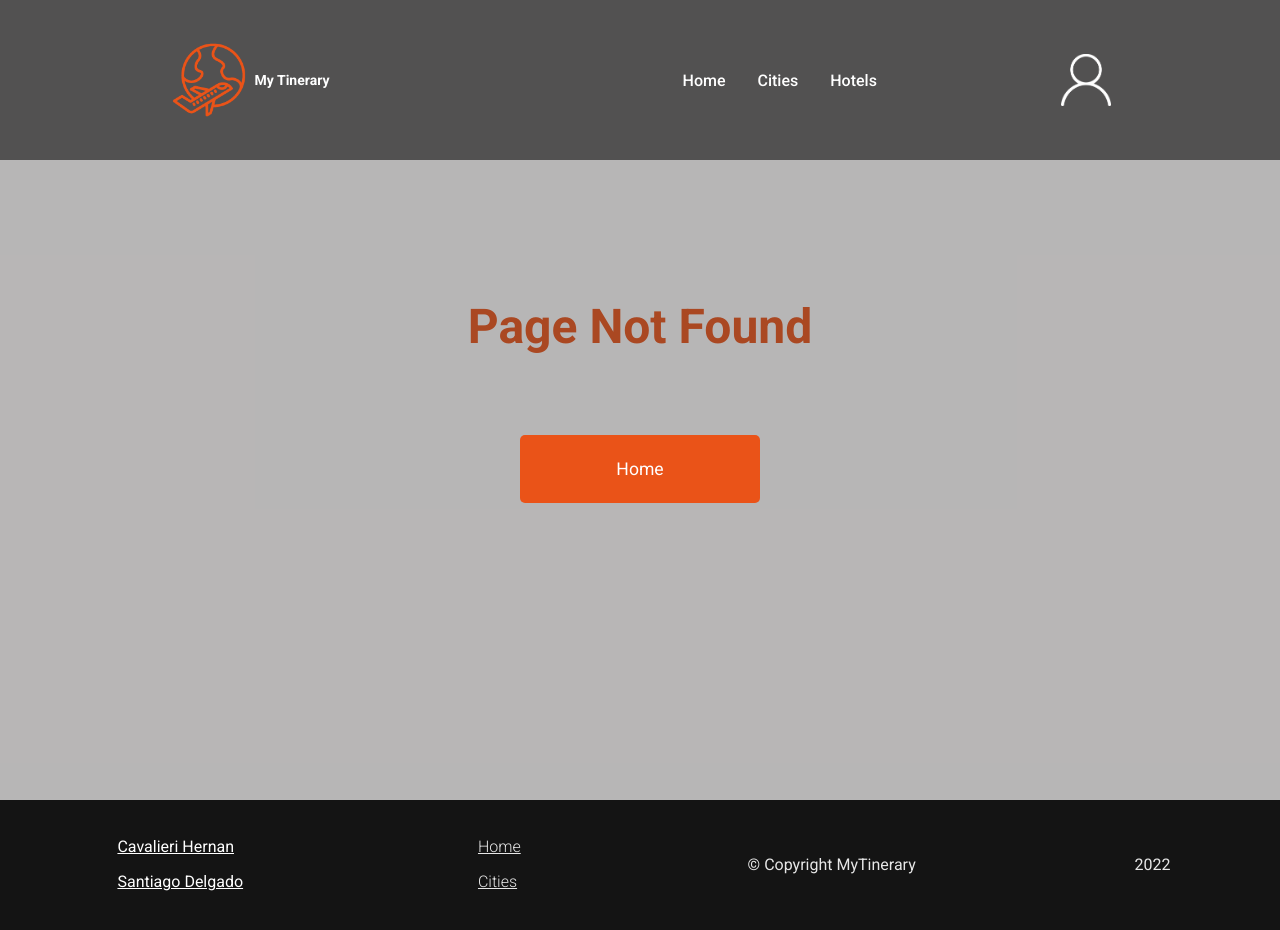
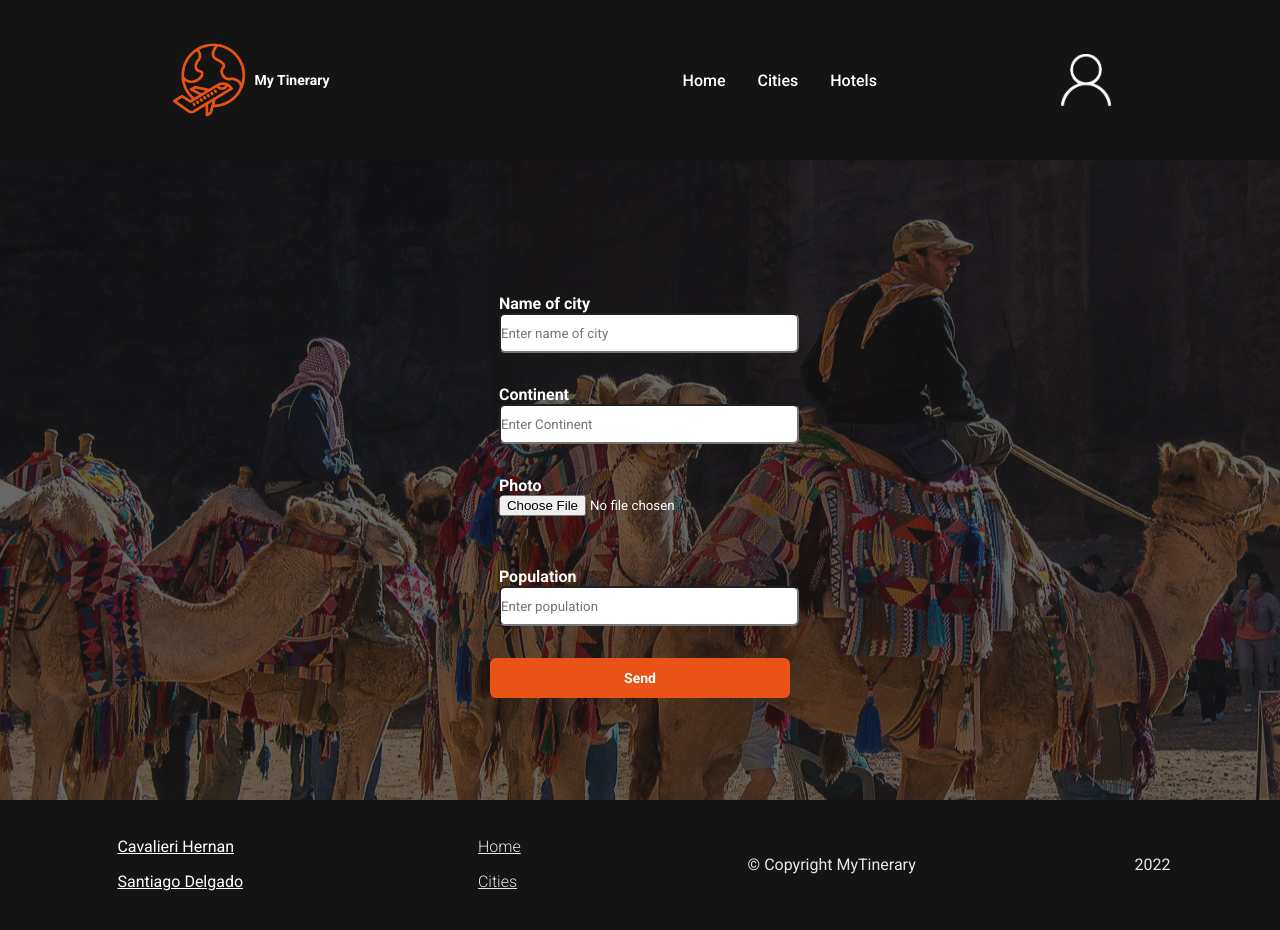
Before and after one commit to SantiagoDelgadoo/my-tinerary-team-kingca-one, a React (Create React App) app: page /newcity in a window 1280 px wide. Before the commit this address had no page. Shown: the top 930 px of the page. Built offline with nearby package versions, Linux system fonts and the light colour scheme.

Commit message:
termine la tarea 13 hernan volve de la costa a confirmame los pull request por favor te lo pido

```diff
--- a/src/App.css
+++ b/src/App.css
@@ -5,12 +5,6 @@
   font-family: 'Roboto', sans-serif;
 }
 
-  .containerGrande {
-  min-height: 100vh;
-  width: 100%;
-  background-color: rgba(57, 53, 53, 0.362);
-  position: absolute;
-}
 
 .FirstContainer {
   color: white;
@@ -27,7 +21,7 @@
   min-height: 20vh;
   display: flex;
   width: 100%;
-  background-color: rgba(15, 14, 14, 0.596);
+  background-color:rgb(20, 20, 20);
   top: 0px;
   display: flex;
   align-items: center;
@@ -408,6 +402,41 @@ fieldset {
 }
 
 
+/* ARRANCA NEWCITY */
+.containerNewCity {
+  background-image: url(/public/img/img-camellos.jpg);
+  min-height: 80vh;
+  width: 100%;
+  background-position: center;
+  display: flex;
+  justify-content: center;
+  align-items: center;
+}
+
+.containerFormCities {
+  display: flex;
+  justify-content: center;
+  align-items: center;
+  margin-top: 2rem;
+  flex-direction: column;
+}
+
+.containerFormCities input {
+  display: flex;
+  flex-direction: column;
+  width: 300px;
+  height: 40px;
+  border-radius: 6px;
+}
+
+.containerFormCities label {
+  color: white;
+  font-weight: 700;
+  font-size: 16px;
+}
+
+
+
 /* --------------------------------------------------------------------------------------------------------------------------------- */
 
 .botonUp{
--- a/src/App.js
+++ b/src/App.js
@@ -13,6 +13,7 @@ import Welcome from './pages/Welcome';
 import SignUp from './pages/SignUp';
 import SignIn from './pages/SignIn';
 import Cities from './pages/Cities';
+import NewCity from './pages/NewCity';
 function App() {
   return (
 
@@ -25,6 +26,7 @@ function App() {
     <Route path="*" element={<NotFound/>}></Route>
     <Route path="/signup" element={<SignUp/>}></Route>
     <Route path="/signin" element={<SignIn/>}></Route>
+    <Route path="/newcity" element={<NewCity/>}></Route>
     </Routes>
     </Main>
   );
--- /dev/null
+++ b/src/pages/NewCity.jsx
@@ -0,0 +1,45 @@
+import React from 'react'
+import { useRef } from 'react'
+
+export default function NewCity() {
+    let NewCityForm = useRef()
+    let submit = (e) => {
+        e.preventDefault ()
+        let NewCity = {
+            name:e.target[0].value,
+            continent:e.target[1].value,
+            photo:e.target[2].value,
+            population:e.target[3].value
+        }
+        localStorage.setItem("NewCity",JSON.stringify(NewCity))
+        NewCityForm.current.reset ()
+        console.log(NewCity);
+    }
+  return (
+    <div>
+        <div className='containerNewCity'>
+        <form ref={NewCityForm} onSubmit={submit} className='containerFormCities'>
+
+            <label className="labelNewCity"> Name of city
+                <input className=".inputSignUp" type="text" placeholder="Enter name of city"/>
+            </label>
+
+            <label className="labelNewCity"> Continent
+                <input className=".inputSignUp" type="text" placeholder="Enter Continent"/>
+            </label>
+
+            <label className="labelNewCity"> Photo
+                <input className=".inputSignUp" type="file"  placeholder="Enter photo"/>
+            </label>
+
+            <label className="labelNewCity"> Population
+                <input className=".inputSignUp" type="text" placeholder="Enter population"/>
+            </label>
+            <button className='botonSubmit'>Send</button>
+
+            </form>
+        </div>
+
+    </div>
+  )
+}
```
